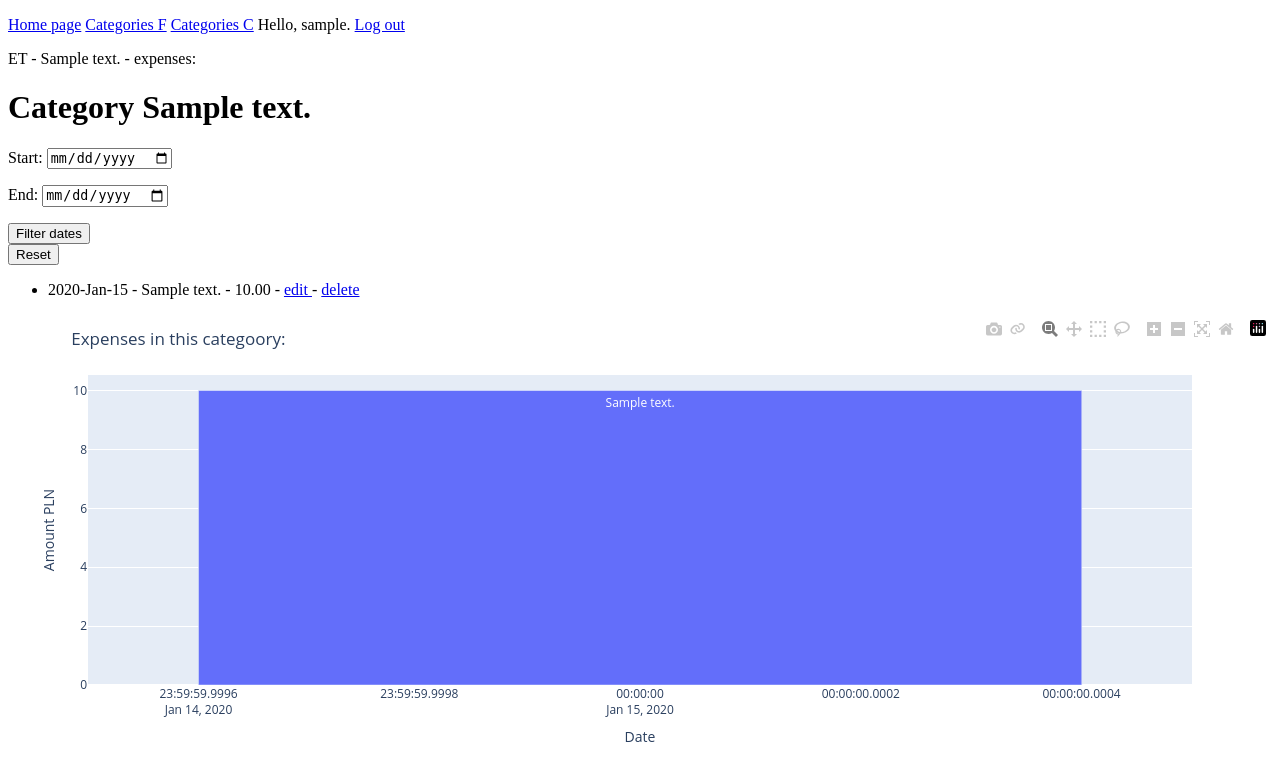
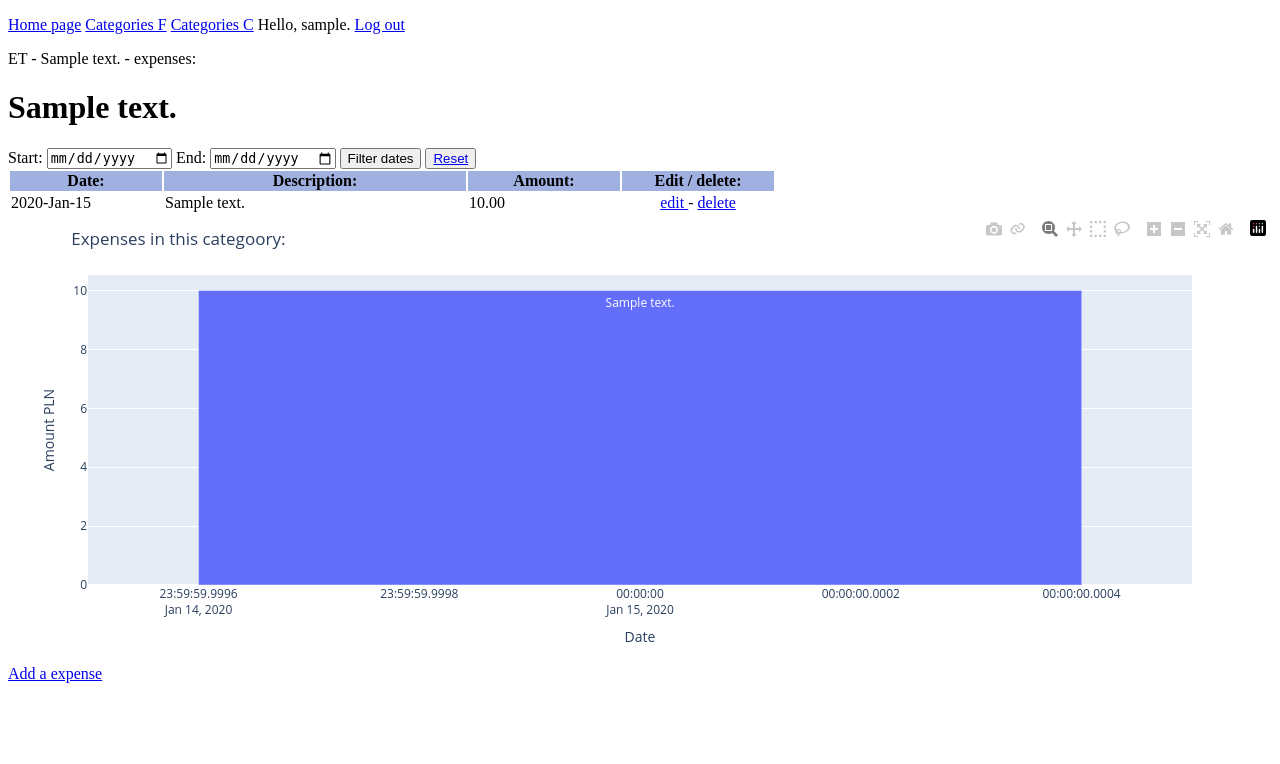
Before and after one commit to The-Maniak/expense_tracker, a Django app: page /category/1/ in a window 1280 px wide. Shown: the top 764 px of the page. Run offline with Django 4.2, Linux system fonts and the light colour scheme; a user stored in the database is signed in; tables that the repository leaves empty hold one stand-in row (values such as "Sample post"); some libraries are stand-ins or nearby versions.

Commit message:
Fixed succes url issues, now returning to the category of added / edited / deleted expense.

```diff
--- a/expense_tracker_app/forms.py
+++ b/expense_tracker_app/forms.py
@@ -12,7 +12,7 @@ class CategoryForm(forms.ModelForm):
 class ExpenseForm(forms.Form):
     category = forms.ModelChoiceField(
         queryset=Category.objects.all(),
-        #initial='Select the category',
+        initial=Category.pk
     )
     amount = forms.DecimalField(max_digits=10, decimal_places=2)
     date_added = forms.DateField(widget=forms.DateInput(attrs={'type': 'date'}))
--- a/expense_tracker_app/templates/expense_tracker_app/category.html
+++ b/expense_tracker_app/templates/expense_tracker_app/category.html
@@ -9,29 +9,41 @@ ET - {{ category.text }} - expenses
 {% endblock page_header %}
 
 {% block content %}
-<h1>Category {{ category }} </h1>
+<h1> {{ category }} </h1>
 {% if expenses %}
 <form method="GET"
       action="{% url 'expense_tracker_app:category' category.id  %}"
-      >
-    {{ form.as_p }}
+>
+    {{ form }}
     <button>Filter dates</button>
+    <button><a href="{% url 'expense_tracker_app:category' category.id  %}">Reset</a></button>
 
 </form>
-    <button>Reset</button>
+
+
 {% endif %}
-<ul>
+<table>
+    <tr bgcolor="navyblue">
+        <th width="150">Date:</th>
+        <th width="300">Description:</th>
+        <th width="150">Amount:</th>
+        <th width="150">Edit / delete:</th>
+
+    </tr>
     {% for expense in expenses %}
-    <li> {{ expense.date_added|date:'Y-M-d' }} -
-        {{ expense.description }} -
-        {{ expense.amount }} -
-        <a href="{% url 'expense_tracker_app:edit_expense' expense.id %}"> edit </a> -
-        <a href="{% url 'expense_tracker_app:delete_expense' expense.id %}"> delete </a>
-    </li>
+    <tr>
+        <td>{{ expense.date_added|date:'Y-M-d' }}</td>
+        <td>{{ expense.description }}</td>
+        <td>{{ expense.amount }}</td>
+        <td align="center"><a href="{% url 'expense_tracker_app:edit_expense' expense.id %}"> edit </a> -
+            <a href="{% url 'expense_tracker_app:delete_expense' expense.id %}"> delete </a></td>
+    </tr>
+
     {% empty %}
-    <li>No expenses to be listed in this category.</li>
+    <h2>There are no expenses in this category yet.</h2>
     {% endfor %}
-</ul>
+</table>
+
 {{ chart|safe }}
 <a href="{% url 'expense_tracker_app:add_expense' %}">Add a expense</a>
 {% endblock content %}
--- a/expense_tracker_app/views.py
+++ b/expense_tracker_app/views.py
@@ -3,7 +3,7 @@ from django.views.generic.list import ListView
 from django.views.generic.edit import CreateView, UpdateView, DeleteView
 from django.contrib.auth.decorators import login_required
 from django.contrib.admin.widgets import AdminDateWidget
-from django.http import Http404
+from django.http import Http404, HttpResponseRedirect
 from django.urls import reverse, reverse_lazy
 import plotly.express as px
 from .models import Category, Expense
@@ -83,10 +83,12 @@ def add_category(request):
 
 
 class AddExpense(CreateView):
+    """Add a new expense. Select a category from the list of previously added categories, connected to your user."""
     model = Expense
     fields = ('category', 'amount', 'date_added', 'description')
+    context_object_name = 'category_id'
     #    form_class = ExpenseForm
-    success_url = '/' # trzeba poprawic
+    #success_url = '/' # trzeba poprawic
 
     def get_form(self, form_class=None):
         form = super(AddExpense, self).get_form(form_class)
@@ -98,15 +100,30 @@ class AddExpense(CreateView):
         modelform.base_fields['category'].limit_choices_to = {'owner_id': self.request.user}
         return modelform
 
+    def get_success_url(self):
+        expense = self.object
+        category_id = expense.category.pk
+        return reverse('expense_tracker_app:category', kwargs={'category_id': category_id})
+
 
 class EditExpense(UpdateView):
+    """Edit a previously added expense."""
     model = Expense
     pk_url_kwarg = 'expense_id'
     fields = ('category', 'amount', 'date_added', 'description')
-    success_url = '/' # trzeba poprawic
+
+    def get_success_url(self):
+        expense = self.get_object()
+        category_id = expense.category.pk
+        return reverse_lazy('expense_tracker_app:category', kwargs={'category_id': category_id})
 
 
 class DeleteExpense(DeleteView):
+    """Delete a previously added expense."""
     model = Expense
     pk_url_kwarg = 'expense_id'
-    success_url = '/'
+
+    def get_success_url(self):
+        expense = self.get_object()
+        category_id = expense.category.pk
+        return reverse_lazy('expense_tracker_app:category', kwargs={'category_id': category_id})
```
